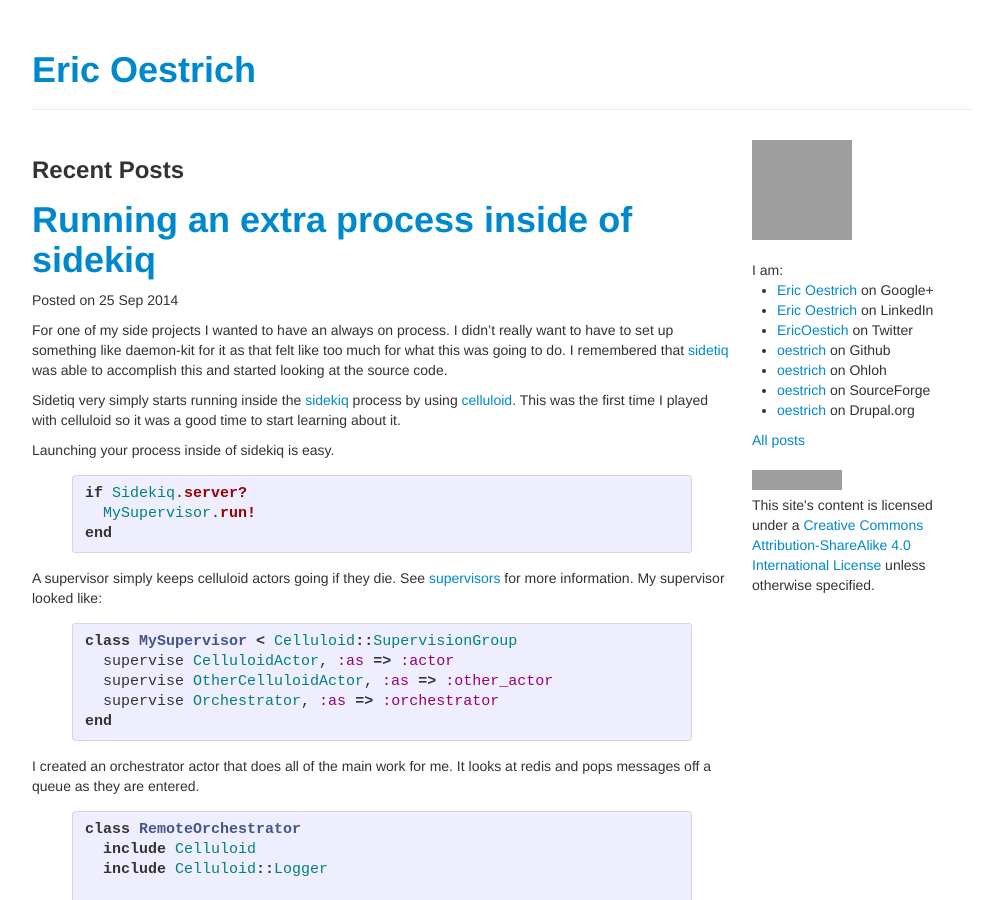
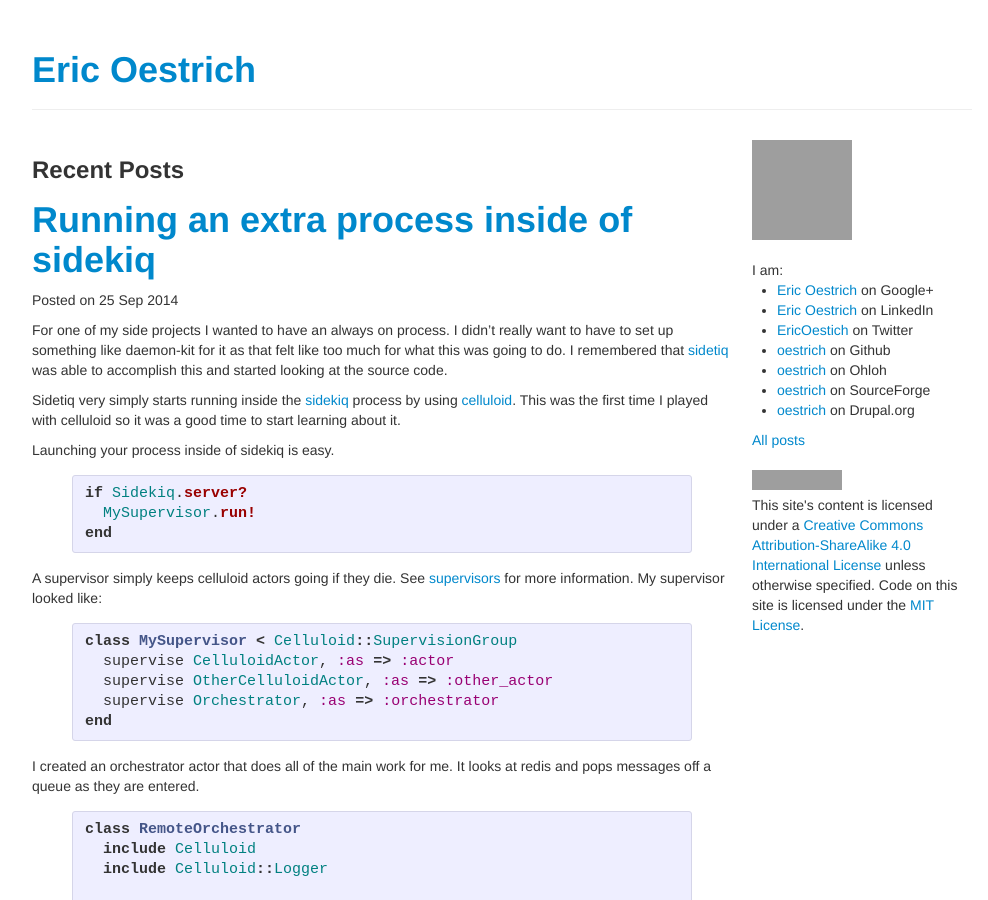
Before and after one commit to oestrich/blog.oestrich.org, a Jekyll site: the page built from index.html, in a window 1280 px wide and 900 px high, cut to the strip 0-900 px from the top of the window. Shown: the whole strip, without its empty margins (138-1126 px from the left). Built offline with Jekyll 4.4.1, drawn with Linux system fonts in a browser that asks for light colours; the list of posts is cut into pages by our own code; grey boxes are pictures that could not be loaded.

Commit message:
Put code under the MIT license

```diff
--- a/_layouts/default.html
+++ b/_layouts/default.html
@@ -72,6 +72,7 @@
             </a>
             <br />
             This site's content is licensed under a <a rel="license" href="http://creativecommons.org/licenses/by-sa/4.0/">Creative Commons Attribution-ShareAlike 4.0 International License</a> unless otherwise specified.
+            Code on this site is licensed under the <a href="/LICENSE.txt">MIT License</a>.
           </div>
         </div>
       </div>
```
Also changed, not shown: LICENSE.txt (added).
